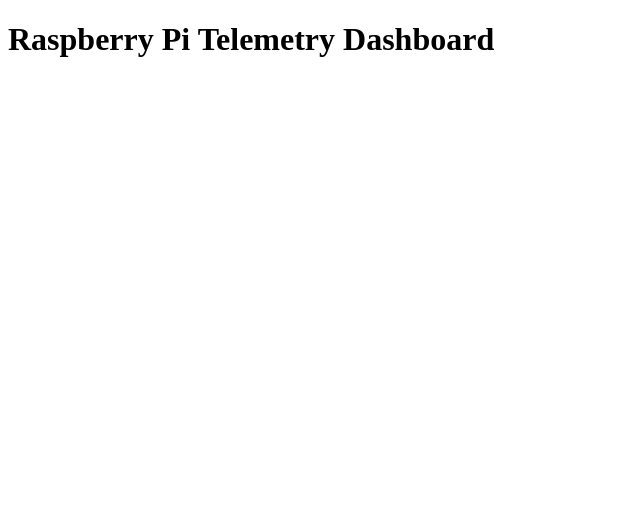
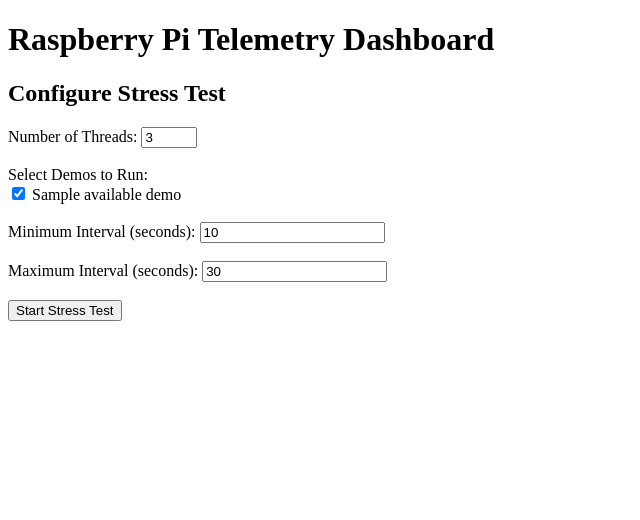
Before and after one commit to marekruttner/rpi-telemetry, a Flask app: template utils/templates/index.html in a window 1280 px wide. Shown: the top 520 px of the page, without its empty margins (0-640 px from the left). Before the commit the page ends 57 px from the top, so only its background shows below. Run offline with Flask 3, Linux system fonts and the light colour scheme; the template is opened without the code that fills it: most values are stand-ins (such as "Sample title", 1, 10 or a date in 2020); parts of the project's set-up code (start-up, migrations or seed data) failed here and were passed over; some libraries are stand-ins or nearby versions.

Commit message:
udpated strestest

```diff
--- a/utils/app.py
+++ b/utils/app.py
@@ -10,6 +10,24 @@
 
 # Global variable to keep track of the stress test process
 stress_test_process = None
+stress_test_options = {
+    'num_threads': 3,
+    'demos': list(DEMO_ARGS.keys()),
+    'min_interval': 10,
+    'max_interval': 30,
+}
+
+# Define DEMO_ARGS in app.py as well
+MODEL_ZOO_PATH = os.path.expanduser("~/hailo_model_zoo")
+EXAMPLES_PATH = os.path.expanduser("~/hailo-rpi5-examples")
+
+DEMO_ARGS = {
+    f"{EXAMPLES_PATH}/object_detection_demo.py": "Object Detection Demo",
+    f"{EXAMPLES_PATH}/classification_demo.py": "Classification Demo",
+    f"{MODEL_ZOO_PATH}/eval_scripts/eval_image.py": "Eval Image Script",
+    f"{MODEL_ZOO_PATH}/eval_scripts/eval_video.py": "Eval Video Script",
+}
+
 
 @app.route('/')
 def index():
@@ -37,16 +55,46 @@
     # Check if stress test is running
     stress_test_running = stress_test_process is not None and stress_test_process.poll() is None
 
-    return render_template('index.html', graphs=graphs, stress_test_running=stress_test_running)
+    return render_template(
+        'index.html',
+        graphs=graphs,
+        stress_test_running=stress_test_running,
+        stress_test_options=stress_test_options,
+        available_demos=DEMO_ARGS
+    )
+
 
 @app.route('/start_stress_test', methods=['POST'])
 def start_stress_test():
-    global stress_test_process
+    global stress_test_process, stress_test_options
     if stress_test_process is None or stress_test_process.poll() is not None:
+        # Get options from form
+        num_threads = int(request.form.get('num_threads', 3))
+        selected_demos = request.form.getlist('demos')
+        min_interval = int(request.form.get('min_interval', 10))
+        max_interval = int(request.form.get('max_interval', 30))
+
+        # Update stress test options
+        stress_test_options = {
+            'num_threads': num_threads,
+            'demos': selected_demos,
+            'min_interval': min_interval,
+            'max_interval': max_interval,
+        }
+
+        # Build command to start stress_test.py with arguments
+        script_path = os.path.join(os.path.dirname(os.path.abspath(__file__)), 'stress_test.py')
+        cmd = ['python', script_path,
+               '--num_threads', str(num_threads),
+               '--min_interval', str(min_interval),
+               '--max_interval', str(max_interval)]
+        for demo in selected_demos:
+            cmd.extend(['--demos', demo])
+
         # Start the stress test process
-        script_path = os.path.join(os.path.dirname(os.path.abspath(__file__)), 'stress_test.py')
-        stress_test_process = subprocess.Popen(['python', script_path], cwd=os.path.dirname(script_path))
+        stress_test_process = subprocess.Popen(cmd, cwd=os.path.dirname(script_path))
     return redirect(url_for('index'))
+
 
 @app.route('/stop_stress_test', methods=['POST'])
 def stop_stress_test():
@@ -58,5 +106,6 @@
         stress_test_process = None
     return redirect(url_for('index'))
 
+
 if __name__ == '__main__':
     app.run(host='0.0.0.0', port=8080)
--- a/utils/templates/index.html
+++ b/utils/templates/index.html
@@ -6,6 +6,48 @@
 </head>
 <body>
     <h1>Raspberry Pi Telemetry Dashboard</h1>
+    <!-- Stress Test Control -->
+    <div>
+        {% if stress_test_running %}
+            <p>Stress Test is currently running with the following settings:</p>
+            <ul>
+                <li>Number of Threads: {{ stress_test_options.num_threads }}</li>
+                <li>Demos:
+                    <ul>
+                        {% for demo in stress_test_options.demos %}
+                            <li>{{ available_demos[demo] }}</li>
+                        {% endfor %}
+                    </ul>
+                </li>
+                <li>Interval Between Demos: {{ stress_test_options.min_interval }} to {{ stress_test_options.max_interval }} seconds</li>
+            </ul>
+            <form action="{{ url_for('stop_stress_test') }}" method="post">
+                <button type="submit">Stop Stress Test</button>
+            </form>
+        {% else %}
+            <h2>Configure Stress Test</h2>
+            <form action="{{ url_for('start_stress_test') }}" method="post">
+                <label for="num_threads">Number of Threads:</label>
+                <input type="number" id="num_threads" name="num_threads" value="3" min="1" max="10"><br><br>
+
+                <label for="demos">Select Demos to Run:</label><br>
+                {% for demo_path, demo_name in available_demos.items() %}
+                    <input type="checkbox" id="{{ demo_name }}" name="demos" value="{{ demo_path }}" checked>
+                    <label for="{{ demo_name }}">{{ demo_name }}</label><br>
+                {% endfor %}
+                <br>
+
+                <label for="min_interval">Minimum Interval (seconds):</label>
+                <input type="number" id="min_interval" name="min_interval" value="10" min="1"><br><br>
+
+                <label for="max_interval">Maximum Interval (seconds):</label>
+                <input type="number" id="max_interval" name="max_interval" value="30" min="1"><br><br>
+
+                <button type="submit">Start Stress Test</button>
+            </form>
+        {% endif %}
+    </div>
+    <!-- Graphs -->
     <div id='cpu' style='width:100%;height:500px;'></div>
     <div id='temp' style='width:100%;height:500px;'></div>
     <div id='ram' style='width:100%;height:500px;'></div>
```
Also changed, not shown: utils/stress_test.py (+35 -36 lines).
